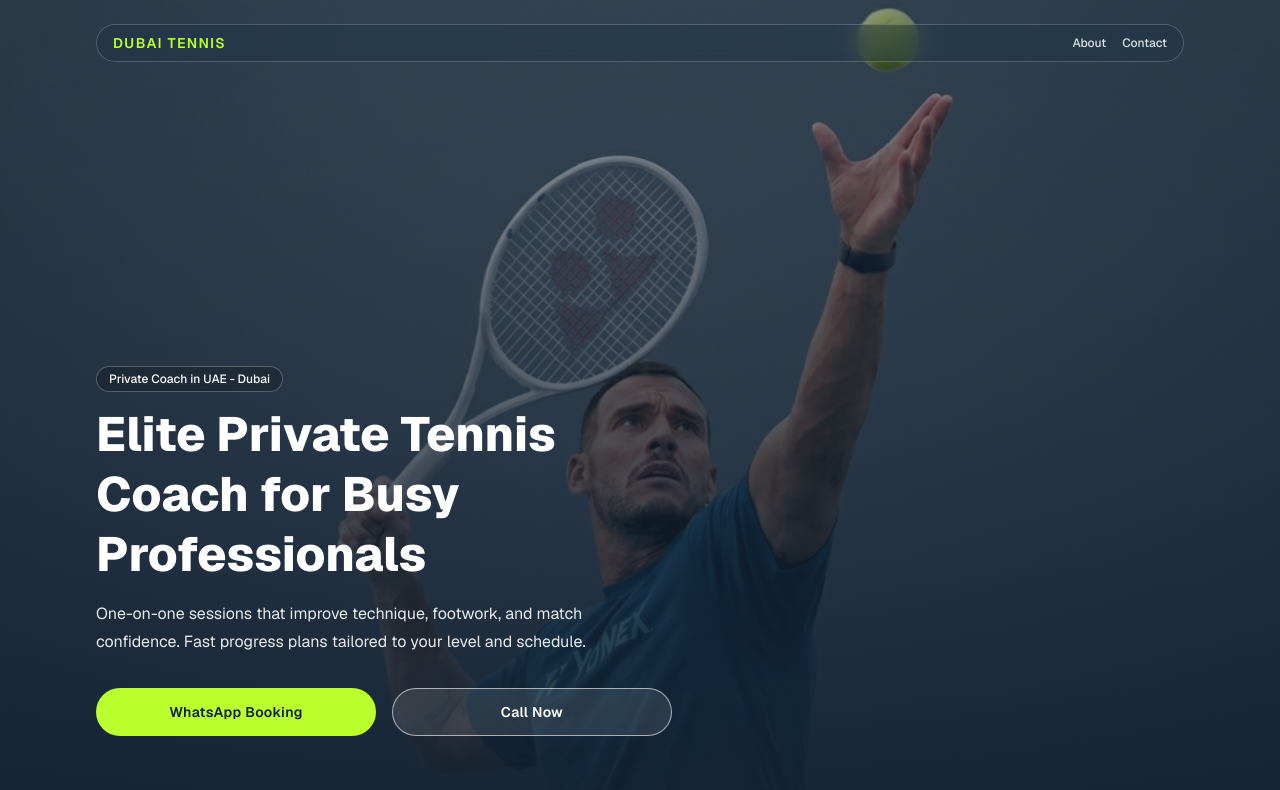
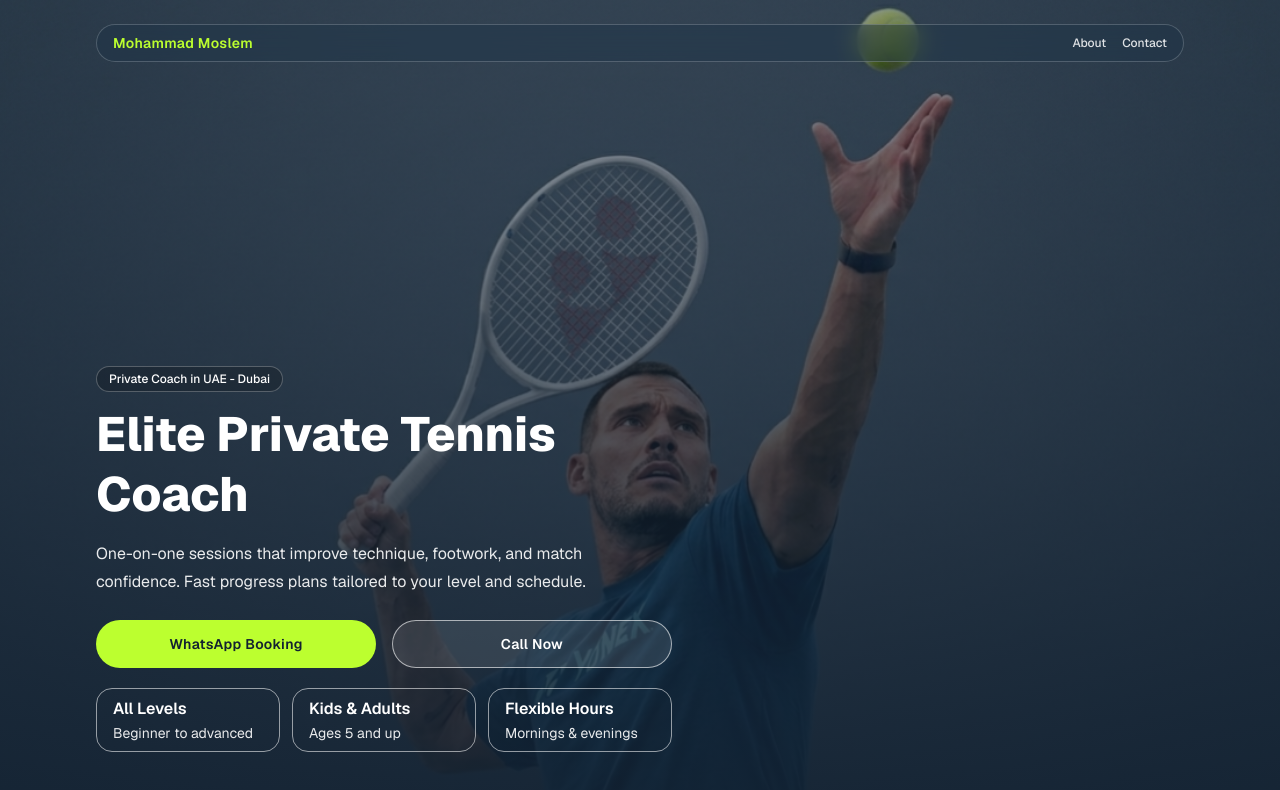
Before and after one commit to WhisperOfLove/tennis-coacher-web, a Next.js app: page / in a window 1280 px wide. Shown: the top 790 px of the page. Built offline with nearby package versions, Linux system fonts and the light colour scheme.

Commit message:
added name

```diff
--- a/src/components/HeroSection.tsx
+++ b/src/components/HeroSection.tsx
@@ -4,18 +4,24 @@ const WHATSAPP_LINK = "https://wa.me/971500000000";
 const CALL_LINK = "tel:+971500000000";
 
 export function HeroSection() {
+  const highlights = [
+    { title: "All Levels", subtitle: "Beginner to advanced" },
+    { title: "Kids & Adults", subtitle: "Ages 5 and up" },
+    { title: "Flexible Hours", subtitle: "Mornings & evenings" },
+  ];
+
   return (
-    <section className="relative isolate min-h-screen overflow-hidden text-white">
+    <section className="relative isolate h-[100svh] overflow-hidden text-white">
       <div
         className="absolute inset-0 -z-20 bg-cover bg-center"
         style={{ backgroundImage: "url('/tennis.png')" }}
       />
       <div className="absolute inset-0 -z-10 bg-gradient-to-b from-[#122131]/45 via-[#122131]/68 to-[#122131]/92" />
 
-      <div className="mx-auto flex min-h-screen w-full max-w-6xl flex-col px-5 pb-10 pt-6 sm:px-8">
+      <div className="mx-auto flex h-[100svh] w-full max-w-6xl flex-col px-4 pb-5 pt-4 sm:px-8 sm:pb-8 sm:pt-6">
         <header className="flex items-center justify-between rounded-full border border-white/20 bg-[#1d3348]/45 px-4 py-2 backdrop-blur-md">
-          <span className="text-sm font-semibold tracking-widest text-[#bcff2f]">
-            DUBAI TENNIS
+          <span className="text-sm font-semibold tracking-wide text-[#bcff2f]">
+            Mohammad Moslem
           </span>
           <nav className="flex items-center gap-4 text-xs font-medium text-white/85">
             <a href="#about" className="hover:text-white">
@@ -27,12 +33,12 @@ export function HeroSection() {
           </nav>
         </header>
 
-        <main className="mt-auto max-w-xl pb-6 pt-20 sm:pt-28">
+        <main className="mt-8 max-w-xl sm:mt-auto sm:pb-4">
           <p className="mb-3 inline-flex rounded-full border border-white/25 bg-black/20 px-3 py-1 text-xs font-medium">
             Private Coach in UAE - Dubai
           </p>
           <h1 className="text-3xl font-extrabold leading-tight sm:text-5xl">
-            Elite Private Tennis Coach for Busy Professionals
+            Elite Private Tennis Coach
           </h1>
           <p
             id="about"
@@ -44,10 +50,24 @@ export function HeroSection() {
 
           <div
             id="contact"
-            className="mt-8 grid grid-cols-1 gap-3 sm:grid-cols-2 sm:gap-4"
+            className="mt-6 grid grid-cols-1 gap-3 sm:grid-cols-2 sm:gap-4"
           >
             <ActionButton label="WhatsApp Booking" href={WHATSAPP_LINK} />
             <ActionButton label="Call Now" href={CALL_LINK} variant="secondary" />
+          </div>
+
+          <div className="mt-5 grid grid-cols-3 gap-2 sm:gap-3">
+            {highlights.map((item) => (
+              <article
+                key={item.title}
+                className="rounded-2xl border border-white/55 px-2 py-2 text-white sm:px-4"
+              >
+                <h3 className="text-xs font-semibold sm:text-base">{item.title}</h3>
+                <p className="mt-0.5 text-[10px] text-white/90 sm:text-sm">
+                  {item.subtitle}
+                </p>
+              </article>
+            ))}
           </div>
         </main>
       </div>
```
